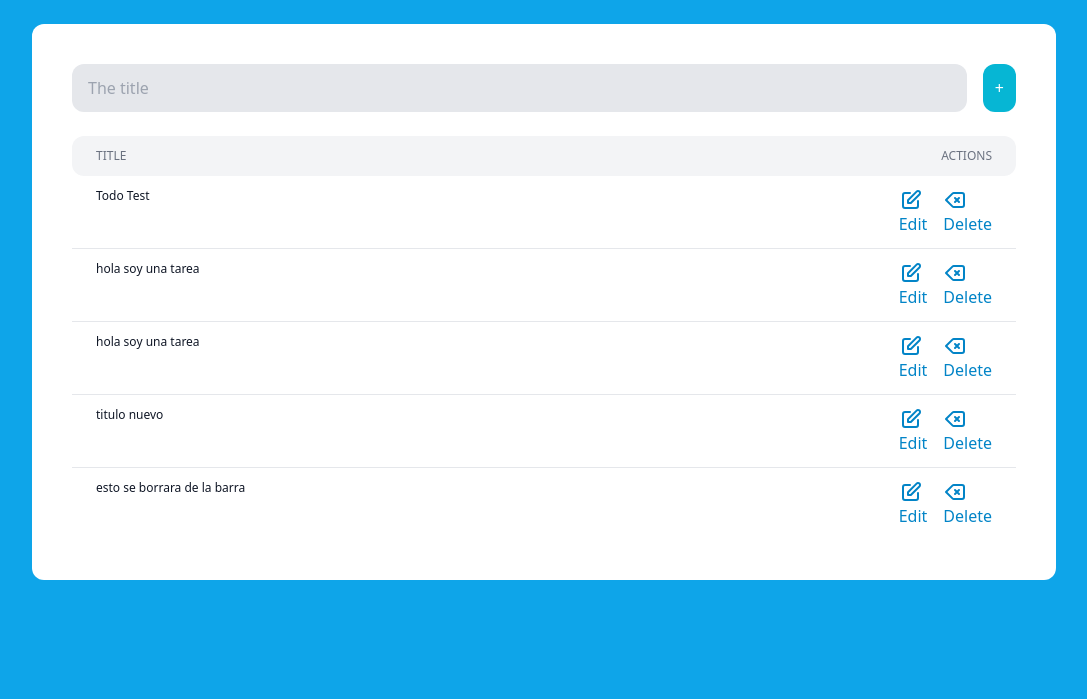
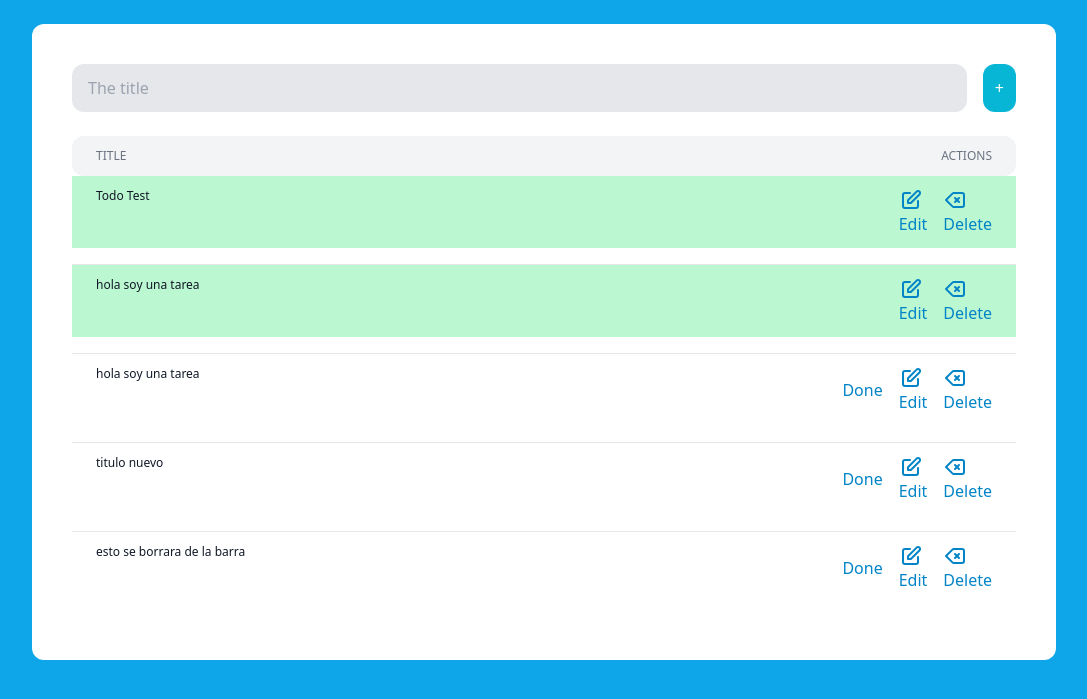
Before and after one commit to kei-kusanagi/todo, a Django app: page / in a window 1280 px wide. Shown: the part 80-779 px from the top of the page, without its empty margins (96-1183 px from the left). Run offline with Django 4.2, Linux system fonts and the light colour scheme; data comes from the database, SQL or seed files in the repository; both versions use the stored data as it was after the commit; some libraries are stand-ins or nearby versions.

Commit message:
mark task as done

```diff
--- a/django_tailwind_todo/django_tailwind_todo/urls.py
+++ b/django_tailwind_todo/django_tailwind_todo/urls.py
@@ -1,10 +1,11 @@
 from django.contrib import admin
 from django.urls import path
 
-from todo.views import todos, add_todo
+from todo.views import todos, add_todo, update_todo
 
 urlpatterns = [
     path('', todos, name='todos'),
     path('add-todo/', add_todo, name='add_todo'),
+    path('update/<int:pk>/', update_todo, name='update_todo'),
     path('admin/', admin.site.urls),
 ]
--- a/django_tailwind_todo/todo/templates/todo/partials/todo.html
+++ b/django_tailwind_todo/todo/templates/todo/partials/todo.html
@@ -1,9 +1,19 @@
-<article class="flex">
+<form
+    hx-put="/update/{{ todo.id }}/"
+    hx-target="this"
+    hx-swap="outerHTML"
+>
+    <article class="flex {% if todo.is_done %} bg-green-200 {% endif %}">
         <div class="w-4/5 py-3">
             <p class="px-6 text-xs text-gray-900">{{ todo.title }}</p>
         </div>
 
         <div class="w-1/5 px-6 py-3 flex justify-end space-x-4">
+            {% if not todo.is_done %}
+                <button class="text-sky-600 hover:text-sky-900">
+                    Done
+                </button>
+            {% endif %}
             <a href="#" class="text-sky-600 hover:text-sky-900">
                 <svg xmlns="http://www.w3.org/2000/svg" class="h-6 w-6" fill="none" viewBox="0 0 24 24" stroke="currentColor" stroke-width="2">
                     <path stroke-linecap="round" stroke-linejoin="round" d="M11 5H6a2 2 0 00-2 2v11a2 2 0 002 2h11a2 2 0 002-2v-5m-1.414-9.414a2 2 0 112.828 2.828L11.828 15H9v-2.828l8.586-8.586z" />
@@ -17,3 +27,4 @@
             </a>
         </div>
     </article>
+</form>
--- a/django_tailwind_todo/todo/views.py
+++ b/django_tailwind_todo/todo/views.py
@@ -16,3 +16,10 @@ def add_todo(request):
         todo = Todo.objects.create(title=title)
 
     return render(request, 'todo/partials/todo.html', {'todo': todo})
+
+@require_http_methods(['PUT'])
+def update_todo(request, pk):
+    todo = Todo.objects.get(pk=pk)
+    todo.is_done = True
+    todo.save()
+    return render(request, 'todo/partials/todo.html', {'todo': todo})
```
Also changed, not shown: django_tailwind_todo/db.sqlite3. Lines whose indentation alone changed are shown as unchanged.
